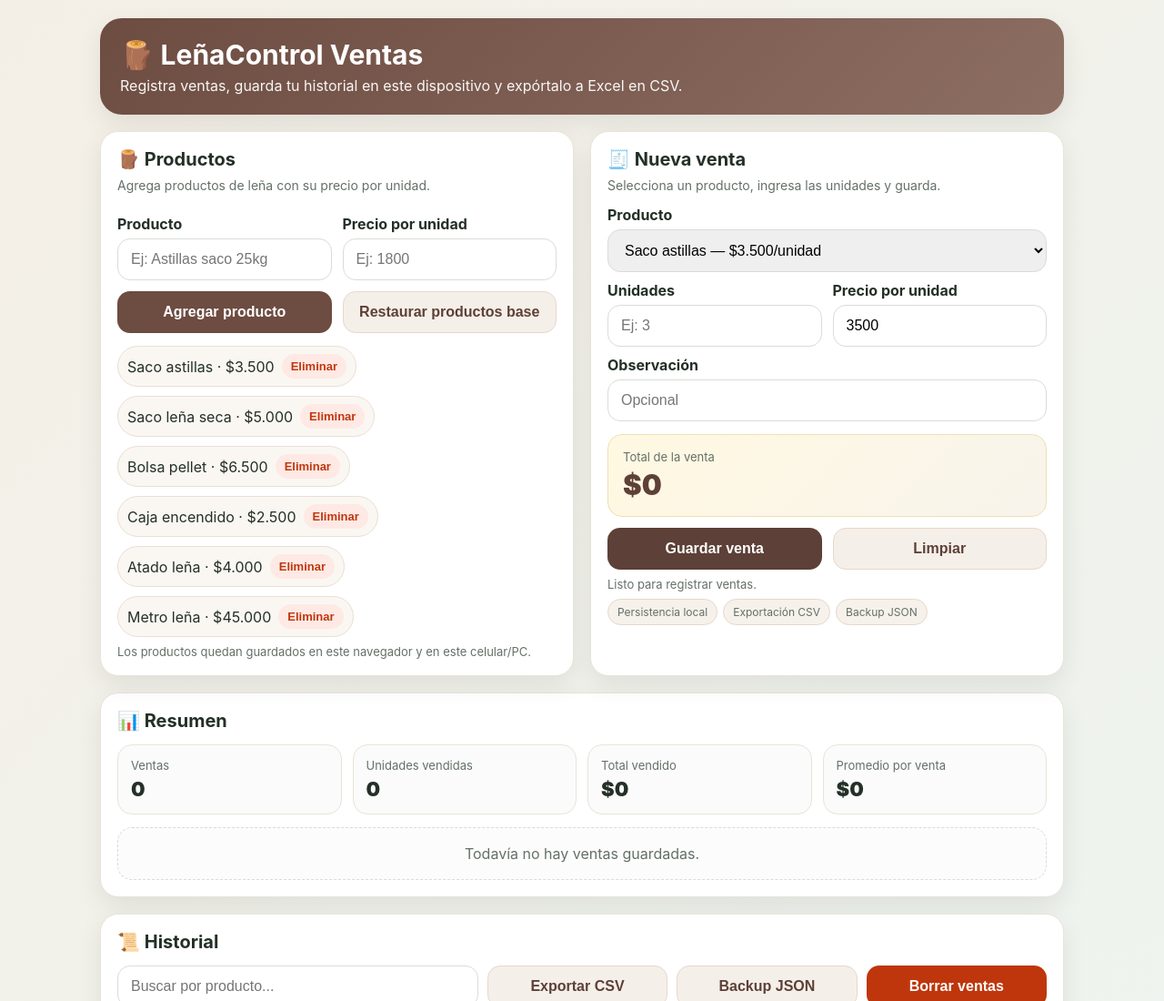
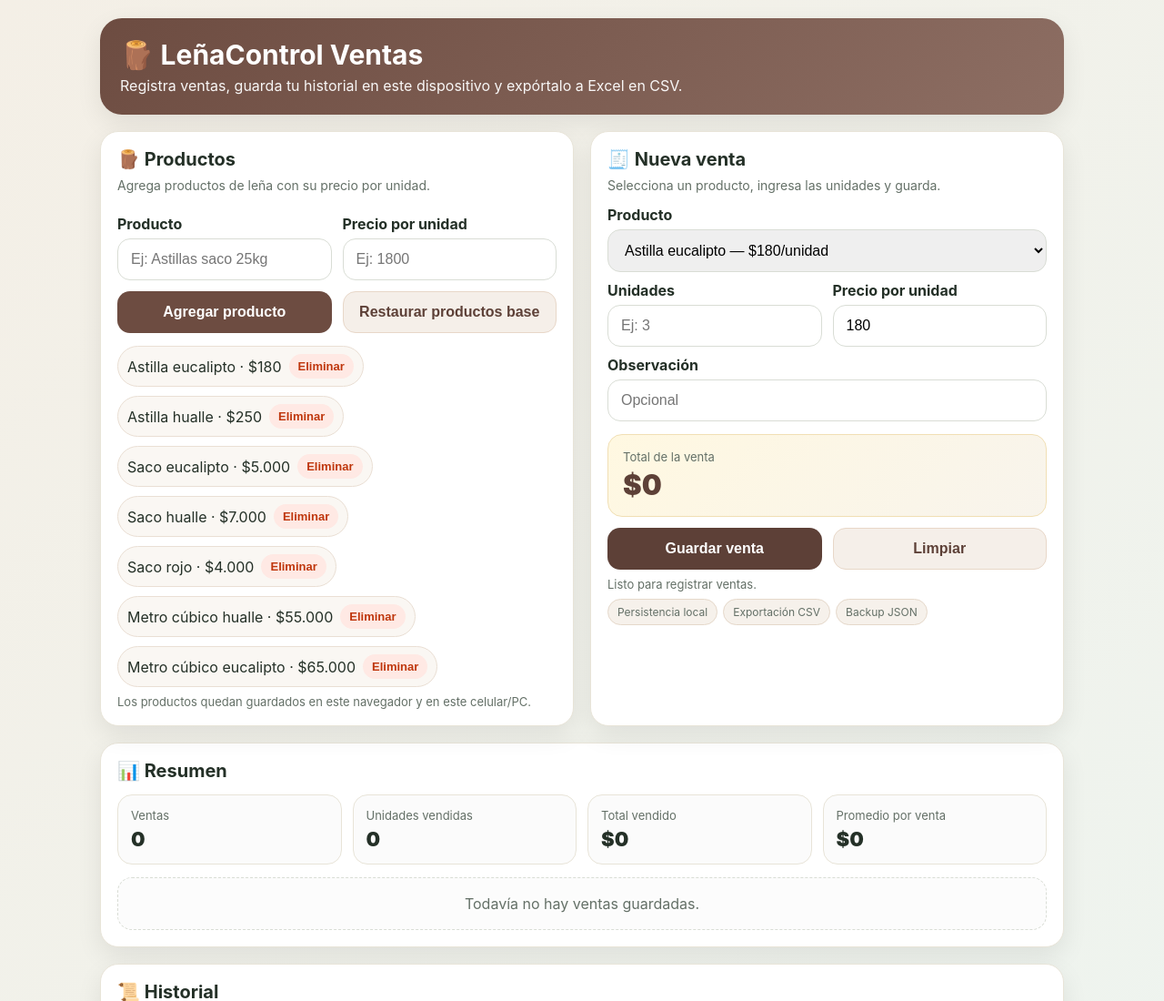
Before and after one commit to floresffmni/Control-venta-Palomino-, a plain HTML site: page index.html in a window 1280 px wide. Shown: the top 1100 px of the page at 91% size. Drawn offline with Linux system fonts and the light colour scheme.

Commit message:
Update index.html

```diff
--- a/index.html
+++ b/index.html
@@ -120,12 +120,13 @@
       var STORAGE_BACKUP = 'lenacontrol_sales_backup_v2';
 
       var defaultProducts = [
-        { name:'Saco astillas', price:3500 },
-        { name:'Saco leña seca', price:5000 },
-        { name:'Bolsa pellet', price:6500 },
-        { name:'Caja encendido', price:2500 },
-        { name:'Atado leña', price:4000 },
-        { name:'Metro leña', price:45000 }
+        { name:'Astilla eucalipto', price:180 },
+        { name:'Astilla hualle', price:250 },
+        { name:'Saco eucalipto', price:5000 },
+        { name:'Saco hualle', price:7000 },
+        { name:'Saco rojo', price:4000 },
+        { name:'Metro cúbico hualle', price:55000 },
+        { name:'Metro cúbico eucalipto' , price:65000 }
       ];
 
       function $(id){ return document.getElementById(id); }
```
